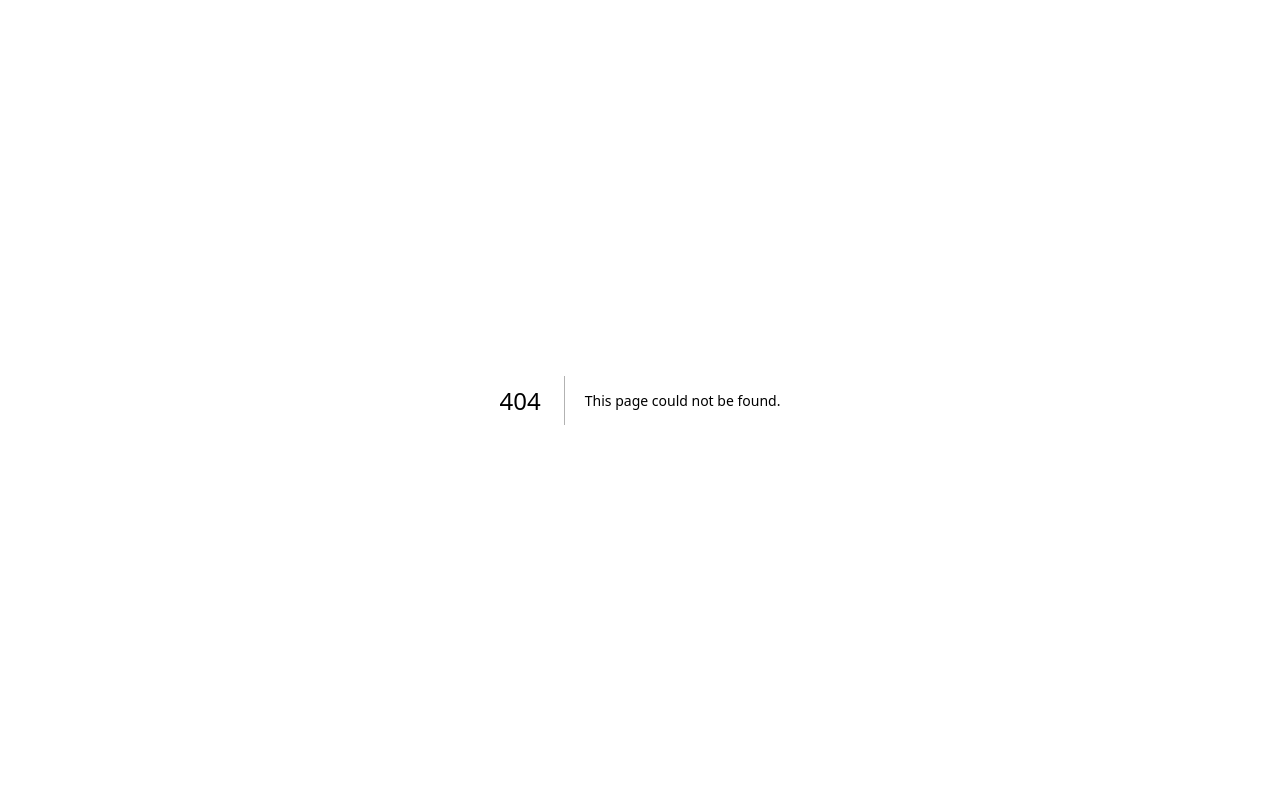
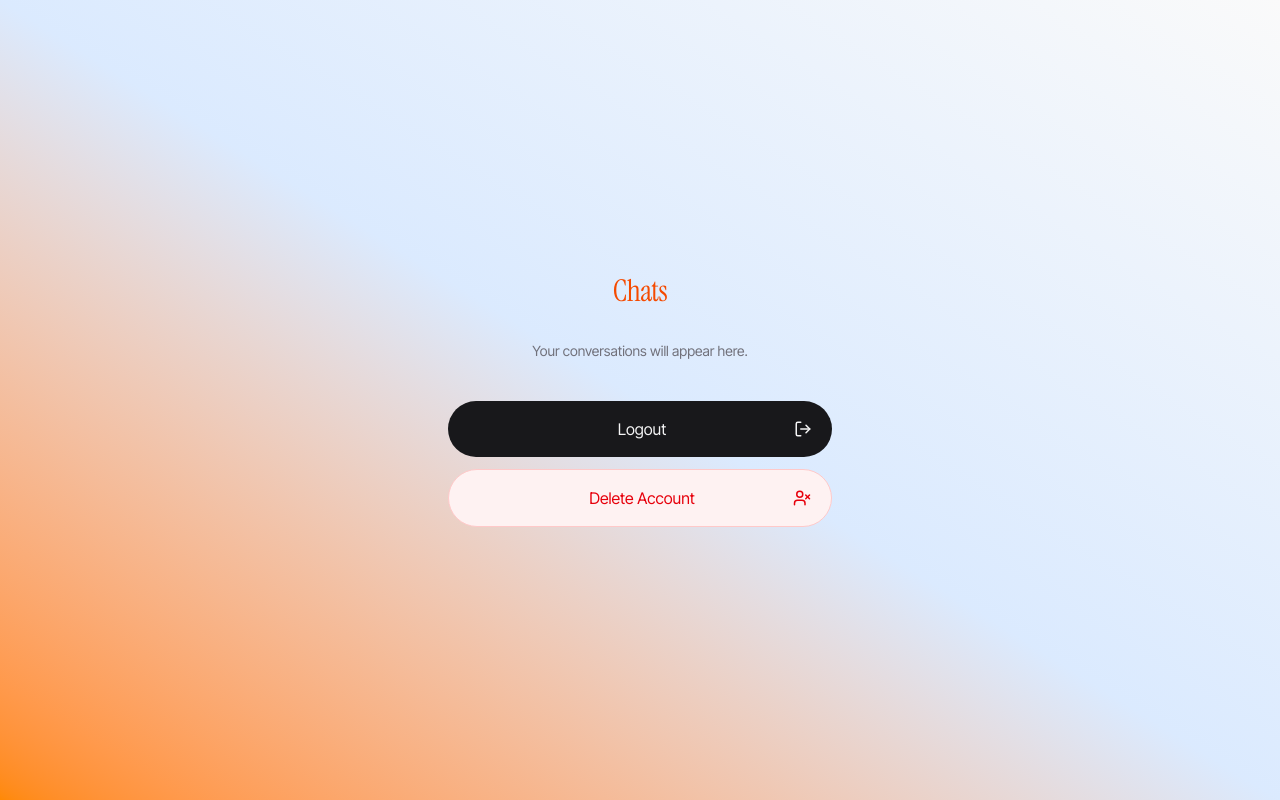
Before and after one commit to fthkryksl/message-app, a Next.js app: page /chat in a window 1280 px wide. Before the commit this address had no page. Built offline with nearby package versions, Linux system fonts and the light colour scheme; no server answers.

Commit message:
feat: implement login flow, chat page, and account management with API cache disabling

```diff
--- /dev/null
+++ b/app/chat/layout.tsx
@@ -0,0 +1,14 @@
+import { Metadata } from "next";
+
+export const metadata: Metadata = {
+  title: "Chats",
+  description: "Your Chats – Talks",
+};
+
+export default function ChatLayout({
+  children,
+}: {
+  children: React.ReactNode;
+}) {
+  return children;
+}
--- /dev/null
+++ b/app/chat/page.tsx
@@ -0,0 +1,117 @@
+"use client";
+
+import { useState } from "react";
+import { useRouter } from "next/navigation";
+import { Instrument_Serif } from "next/font/google";
+import { LogOut, UserX, Loader2 } from "lucide-react";
+import { logout, deregister, getToken } from "@/lib/api";
+
+const instrumentSerif = Instrument_Serif({ weight: "400", subsets: ["latin"] });
+
+export default function ChatPage() {
+  const router = useRouter();
+  const [loadingLogout, setLoadingLogout] = useState(false);
+  const [loadingDeregister, setLoadingDeregister] = useState(false);
+  const [error, setError] = useState<string | null>(null);
+
+  const handleLogout = async () => {
+    const token = getToken();
+    if (!token) {
+      router.push("/login");
+      return;
+    }
+    setError(null);
+    setLoadingLogout(true);
+    try {
+      await logout(token);
+      router.push("/login");
+    } catch (err: unknown) {
+      setError(err instanceof Error ? err.message : "Logout failed.");
+    } finally {
+      setLoadingLogout(false);
+    }
+  };
+
+  const handleDeregister = async () => {
+    const token = getToken();
+    if (!token) {
+      router.push("/login");
+      return;
+    }
+    const confirmed = window.confirm(
+      "Are you sure you want to permanently delete your account? This cannot be undone."
+    );
+    if (!confirmed) return;
+
+    setError(null);
+    setLoadingDeregister(true);
+    try {
+      await deregister(token);
+      router.push("/login");
+    } catch (err: unknown) {
+      setError(err instanceof Error ? err.message : "Deregistration failed.");
+    } finally {
+      setLoadingDeregister(false);
+    }
+  };
+
+  return (
+    <div className="flex flex-col flex-1 items-center justify-center bg-linear-to-tr min-h-screen from-orange-400 via-blue-100 to-zinc-50">
+      <main className="flex flex-col items-center w-full max-w-sm">
+        <h1
+          className={`${instrumentSerif.className} text-3xl text-orange-600 text-center mb-8 tracking-[-0.02em]`}
+        >
+          Chats
+        </h1>
+
+        <p className="text-zinc-500 text-sm text-center mb-10">
+          Your conversations will appear here.
+        </p>
+
+        {error && (
+          <p className="text-red-500 text-sm text-center px-2 mb-6">{error}</p>
+        )}
+
+        <div className="flex flex-col w-full space-y-3">
+          {/* Logout */}
+          <button
+            onClick={handleLogout}
+            disabled={loadingLogout || loadingDeregister}
+            className={`w-full pl-6 pr-5 py-4 rounded-full flex items-center justify-between text-base transition-colors ${
+              loadingLogout || loadingDeregister
+                ? "bg-zinc-200 text-zinc-500 cursor-not-allowed"
+                : "bg-zinc-900 text-zinc-100 hover:bg-zinc-700 cursor-pointer"
+            }`}
+          >
+            <LogOut size={18} className="opacity-0" />
+            <span>{loadingLogout ? "Logging out…" : "Logout"}</span>
+            {loadingLogout ? (
+              <Loader2 size={18} className="animate-spin" />
+            ) : (
+              <LogOut size={18} />
+            )}
+          </button>
+
+          {/* Deregister */}
+          <button
+            onClick={handleDeregister}
+            disabled={loadingLogout || loadingDeregister}
+            className={`w-full pl-6 pr-5 py-4 rounded-full flex items-center justify-between text-base transition-colors ${
+              loadingLogout || loadingDeregister
+                ? "bg-zinc-200 text-zinc-500 cursor-not-allowed"
+                : "bg-red-50 text-red-600 border border-red-200 hover:bg-red-100 cursor-pointer"
+            }`}
+          >
+            <UserX size={18} className="opacity-0" />
+            <span>{loadingDeregister ? "Deleting account…" : "Delete Account"}</span>
+            {loadingDeregister ? (
+              <Loader2 size={18} className="animate-spin" />
+            ) : (
+              <UserX size={18} />
+            )}
+          </button>
+        </div>
+      </main>
+    </div>
+  );
+}
--- a/app/login/page.tsx
+++ b/app/login/page.tsx
@@ -1,16 +1,21 @@
 "use client";
 
 import { useState } from "react";
+import { useRouter } from "next/navigation";
 import { Instrument_Serif } from "next/font/google";
-import { ChevronRight, Eye, EyeOff } from "lucide-react";
+import { ChevronRight, Eye, EyeOff, Loader2 } from "lucide-react";
 import Link from "next/link";
+import { login, saveToken } from "@/lib/api";
 
 const instrumentSerif = Instrument_Serif({ weight: "400", subsets: ["latin"] });
 
 export default function SignIn() {
+  const router = useRouter();
   const [username, setUsername] = useState("");
   const [password, setPassword] = useState("");
   const [showPassword, setShowPassword] = useState(false);
+  const [error, setError] = useState<string | null>(null);
+  const [loading, setLoading] = useState(false);
 
   const handleUsernameChange = (e: React.ChangeEvent<HTMLInputElement>) => {
     let val = e.target.value;
@@ -23,7 +28,28 @@ export default function SignIn() {
     setUsername(val);
   };
 
-  const allValid = password.length > 0 && username.length > 0;
+  const allValid = password.length > 0 && username.length > 1;
+
+  // Submit Logic
+  const handleSubmit = async (e: React.FormEvent) => {
+    e.preventDefault();
+    if (!allValid || loading) return;
+
+    setError(null);
+    setLoading(true);
+
+    try {
+      // Strip leading "@" for API
+      const rawUserid = username.startsWith("@") ? username.slice(1) : username;
+      const { token } = await login(rawUserid, password);
+      saveToken(token);
+      router.push("/chat");
+    } catch (err: unknown) {
+      setError(err instanceof Error ? err.message : "Login failed. Please check your credentials.");
+    } finally {
+      setLoading(false);
+    }
+  };
 
   return (
     <div className="flex flex-col flex-1 items-center justify-center bg-linear-to-tr min-h-screen from-orange-400 via-blue-100 to-zinc-50">
@@ -36,7 +62,7 @@ export default function SignIn() {
         </h1>
 
         {/* Form */}
-        <form className="flex flex-col w-full space-y-4">
+        <form onSubmit={handleSubmit} className="flex flex-col w-full space-y-4">
           {/* Username */}
           <input
             type="text"
@@ -70,18 +96,27 @@ export default function SignIn() {
             )}
           </div>
 
+          {/* API Error */}
+          {error && (
+            <p className="text-red-500 text-sm text-center px-2">{error}</p>
+          )}
+
           <button
             type="submit"
-            disabled={!allValid}
-            className={`w-full mt-4 pl-6 pr-3 py-4 rounded-full flex items-center justify-between text-base transition-colors ${
-              allValid
+            disabled={!allValid || loading}
+            className={`w-full mt-4 pl-6 pr-5 py-4 rounded-full flex items-center justify-between text-base transition-colors ${
+              allValid && !loading
                 ? "bg-zinc-900 text-zinc-100 cursor-pointer"
                 : "bg-zinc-200 text-zinc-500 cursor-not-allowed"
             }`}
           >
             <ChevronRight className={`opacity-0`} />
-            <span>Login</span>
-            <ChevronRight className={`${allValid ? "" : "opacity-0"}`} />
+            <span>{loading ? "Logging in..." : "Login"}</span>
+            {loading ? (
+              <Loader2 size={18} className="animate-spin" />
+            ) : (
+              <ChevronRight className={`${allValid ? "" : "opacity-0"}`} />
+            )}
           </button>
 
           <Link
--- a/lib/api.ts
+++ b/lib/api.ts
@@ -18,7 +18,7 @@ export async function register(
   fullname: string
 ): Promise<AuthResponse> {
   const url = buildUrl({ request: "register", userid, password, nickname, fullname });
-  const res = await fetch(url);
+  const res = await fetch(url, { cache: "no-store" });
 
   if (!res.ok) {
     const err = await res.json().catch(() => ({}));
@@ -34,7 +34,7 @@ export async function login(
   password: string
 ): Promise<AuthResponse> {
   const url = buildUrl({ request: "login", userid, password });
-  const res = await fetch(url);
+  const res = await fetch(url, { cache: "no-store" });
 
   if (!res.ok) {
     const err = await res.json().catch(() => ({}));
@@ -47,21 +47,30 @@ export async function login(
 //Logout
 export async function logout(token: string): Promise<void> {
   const url = buildUrl({ request: "logout", token });
-  await fetch(url);
-  clearToken();
+  try {
+    const res = await fetch(url, { cache: "no-store" });
+    if (!res.ok) {
+      const err = await res.json().catch(() => ({}));
+      throw new Error(err.message ?? `Logout failed (${res.status})`);
+    }
+  } finally {
+    clearToken();
+  }
 }
 
 //Deregistrierung
 export async function deregister(token: string): Promise<void> {
   const url = buildUrl({ request: "deregister", token });
-  const res = await fetch(url);
+  try {
+    const res = await fetch(url, { cache: "no-store" });
 
-  if (!res.ok) {
-    const err = await res.json().catch(() => ({}));
-    throw new Error(err.message ?? `Deregistration failed (${res.status})`);
+    if (!res.ok) {
+      const err = await res.json().catch(() => ({}));
+      throw new Error(err.message ?? `Deregistration failed (${res.status})`);
+    }
+  } finally {
+    clearToken();
   }
-
-  clearToken();
 }
 
 //Token helpers
```
